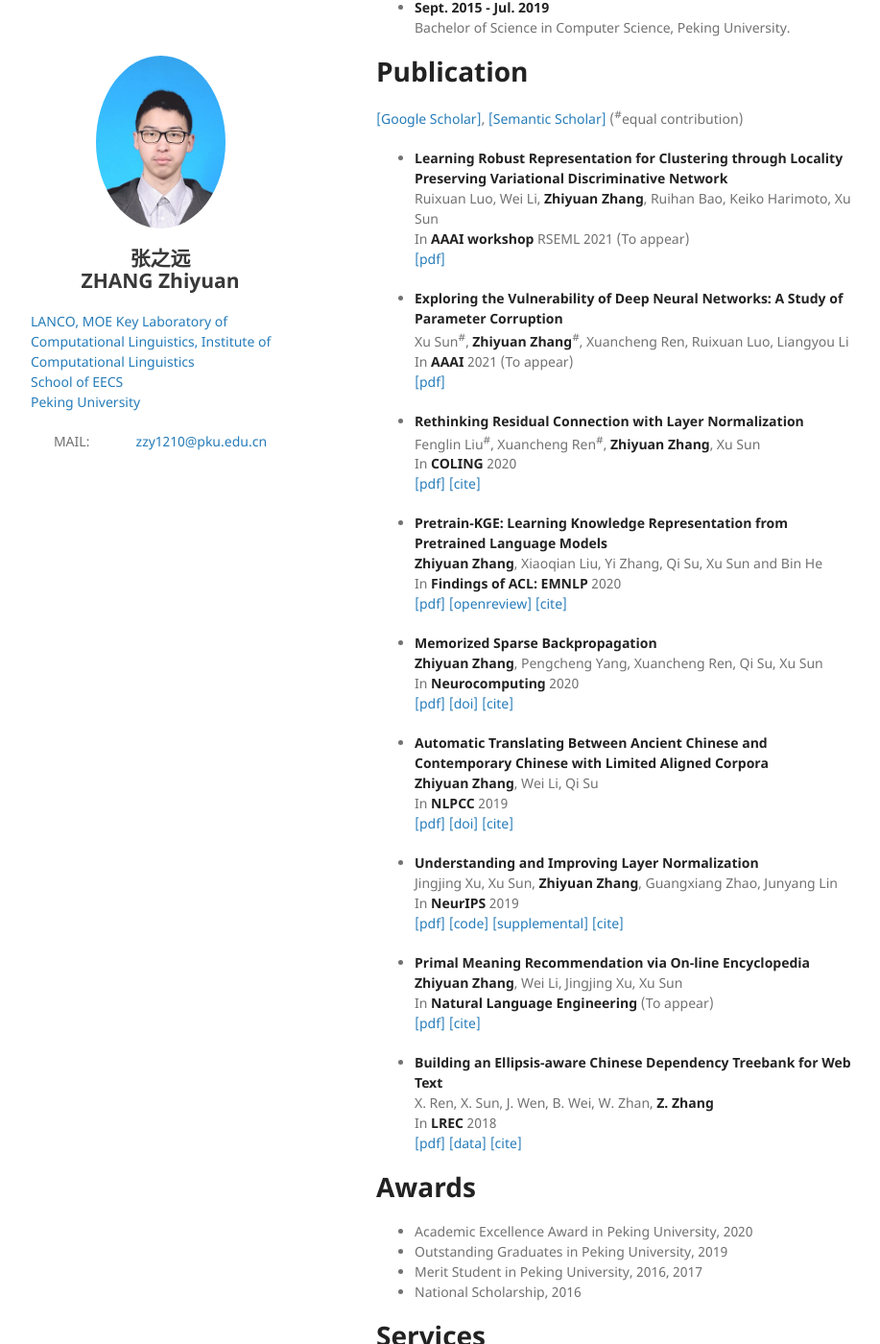
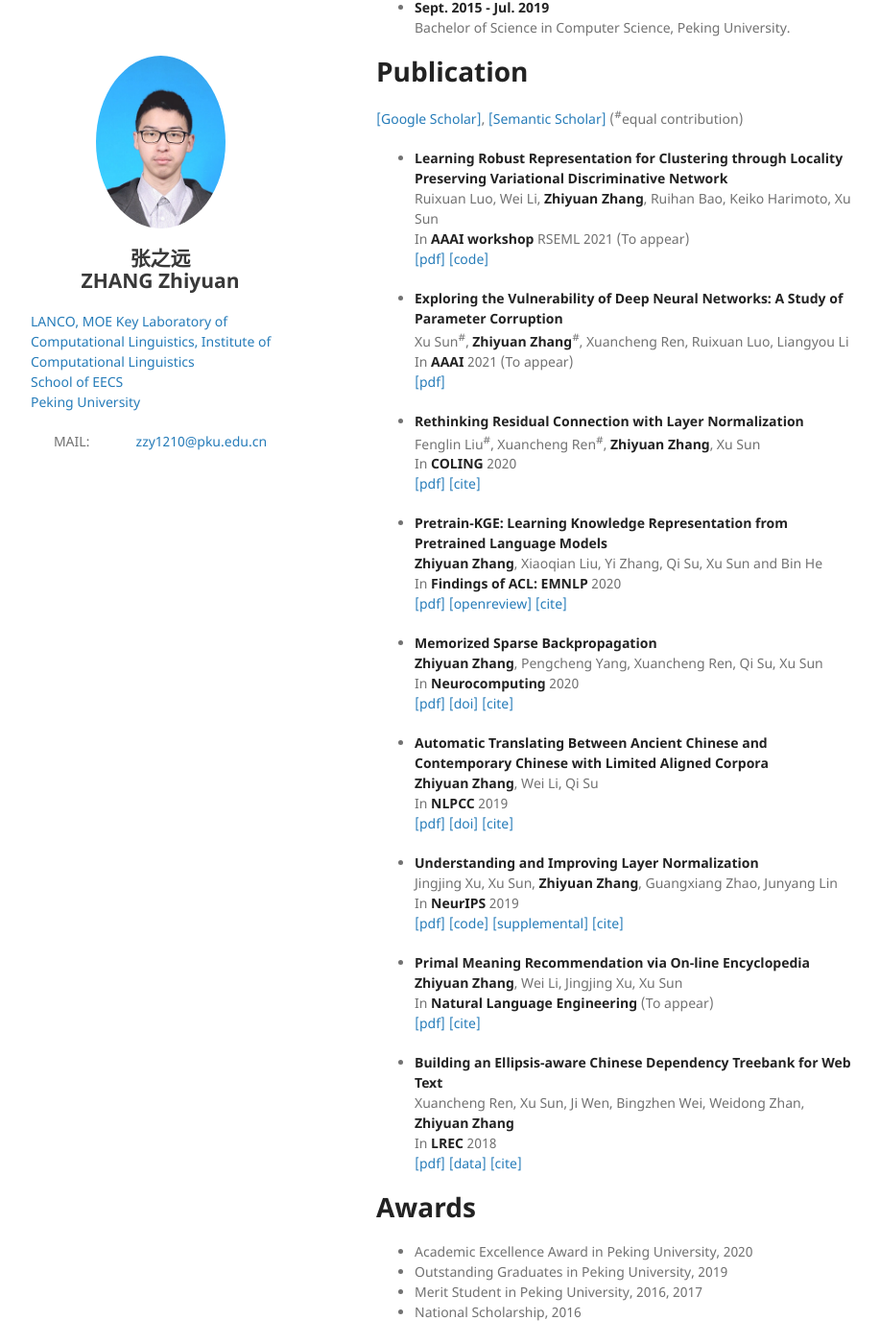
Before and after one commit to pkuzzy/pkuzzy.github.io, a Jekyll site: the page built from index.md, in a window 1280 px wide and 1400 px high, scrolled down 463 px. Shown: the whole window at 96% size, without its empty margins (178-1095 px from the left). Built offline with Jekyll 4.4.1, drawn with Linux system fonts in a browser that asks for light colours; nearby versions of some CDN libraries; our own code applies the rules of GitHub Pages for plain Markdown files.

Commit message:
Update index.md

```diff
--- a/index.md
+++ b/index.md
@@ -21,7 +21,7 @@ Zhiyuan Zhang (张之远) is a Ph.D. student, supervised by Prof. [Xu Sun (孙
 - **Learning Robust Representation for Clustering through Locality Preserving Variational Discriminative Network**
   Ruixuan Luo, Wei Li, **Zhiyuan Zhang**, Ruihan Bao, Keiko Harimoto, Xu Sun
   In **AAAI workshop** RSEML 2021  (To appear)
-  [[pdf]](https://arxiv.org/pdf/2012.13489.pdf)
+  [[pdf]](https://arxiv.org/pdf/2012.13489.pdf) [[code]](https://github.com/lancopku/LPVDN)
 
 - **Exploring the Vulnerability of Deep Neural Networks: A Study of Parameter Corruption**
   Xu Sun<sup>\#</sup>, **Zhiyuan Zhang**<sup>\#</sup>, Xuancheng Ren, Ruixuan Luo, Liangyou Li
@@ -59,7 +59,7 @@ Zhiyuan Zhang (张之远) is a Ph.D. student, supervised by Prof. [Xu Sun (孙
   [[pdf]](https://arxiv.org/pdf/1808.04660.pdf) [[cite]](https://dblp.uni-trier.de/rec/journals/corr/abs-1808-04660.html?view=bibtex)
 
 - **Building an Ellipsis-aware Chinese Dependency Treebank for Web Text**
-  X. Ren, X. Sun, J. Wen, B. Wei, W. Zhan, **Z. Zhang**
+  Xuancheng Ren, Xu Sun, Ji Wen, Bingzhen Wei, Weidong Zhan, **Zhiyuan Zhang**
   In **LREC** 2018
   [[pdf]](http://www.lrec-conf.org/proceedings/lrec2018/pdf/297.pdf) [[data]](https://github.com/lancopku/Chinese-Dependency-Treebank-with-Ellipsis) [[cite]](https://dblp.uni-trier.de/rec/conf/lrec/RenSWWZZ18.html?view=bibtex)
 
```
